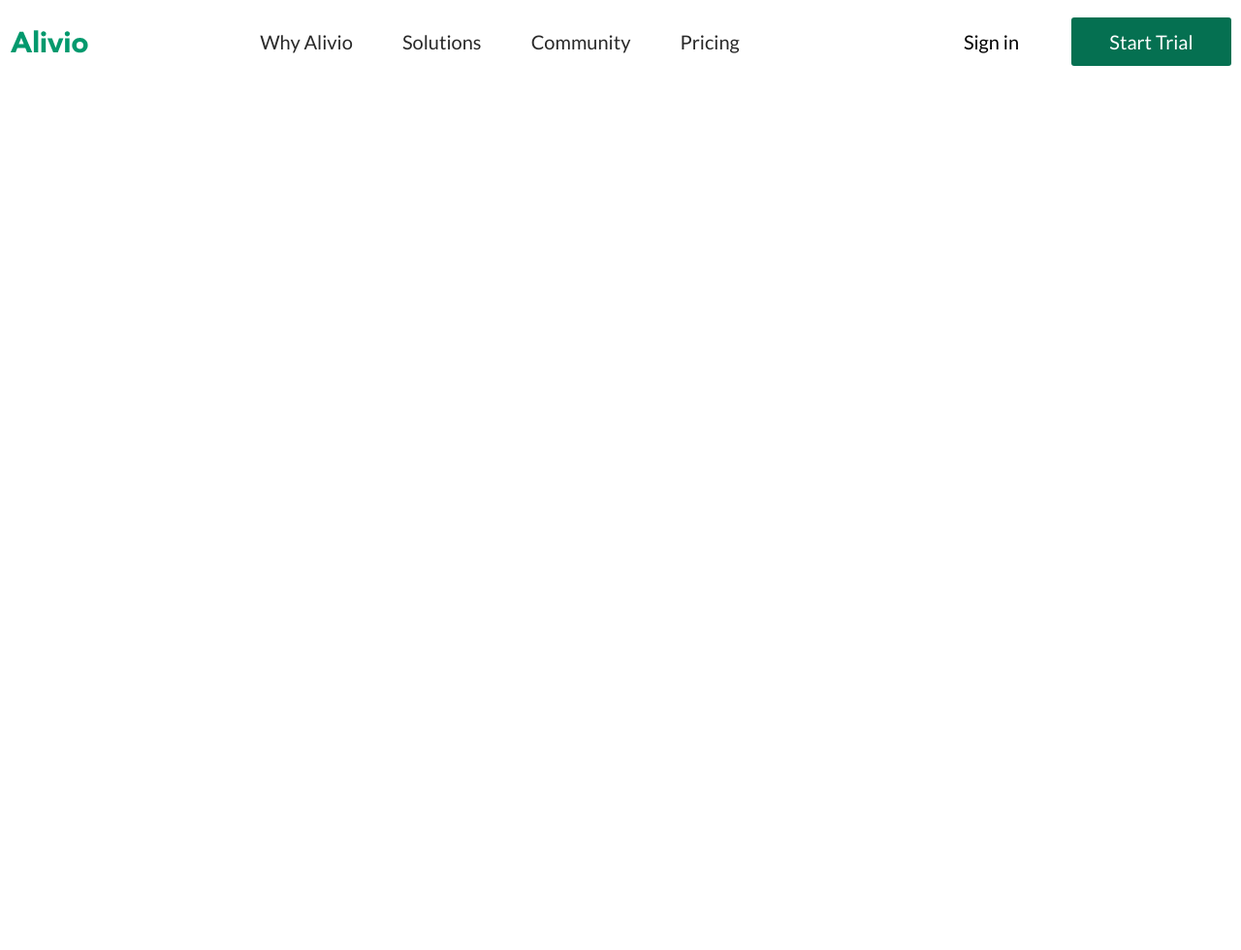
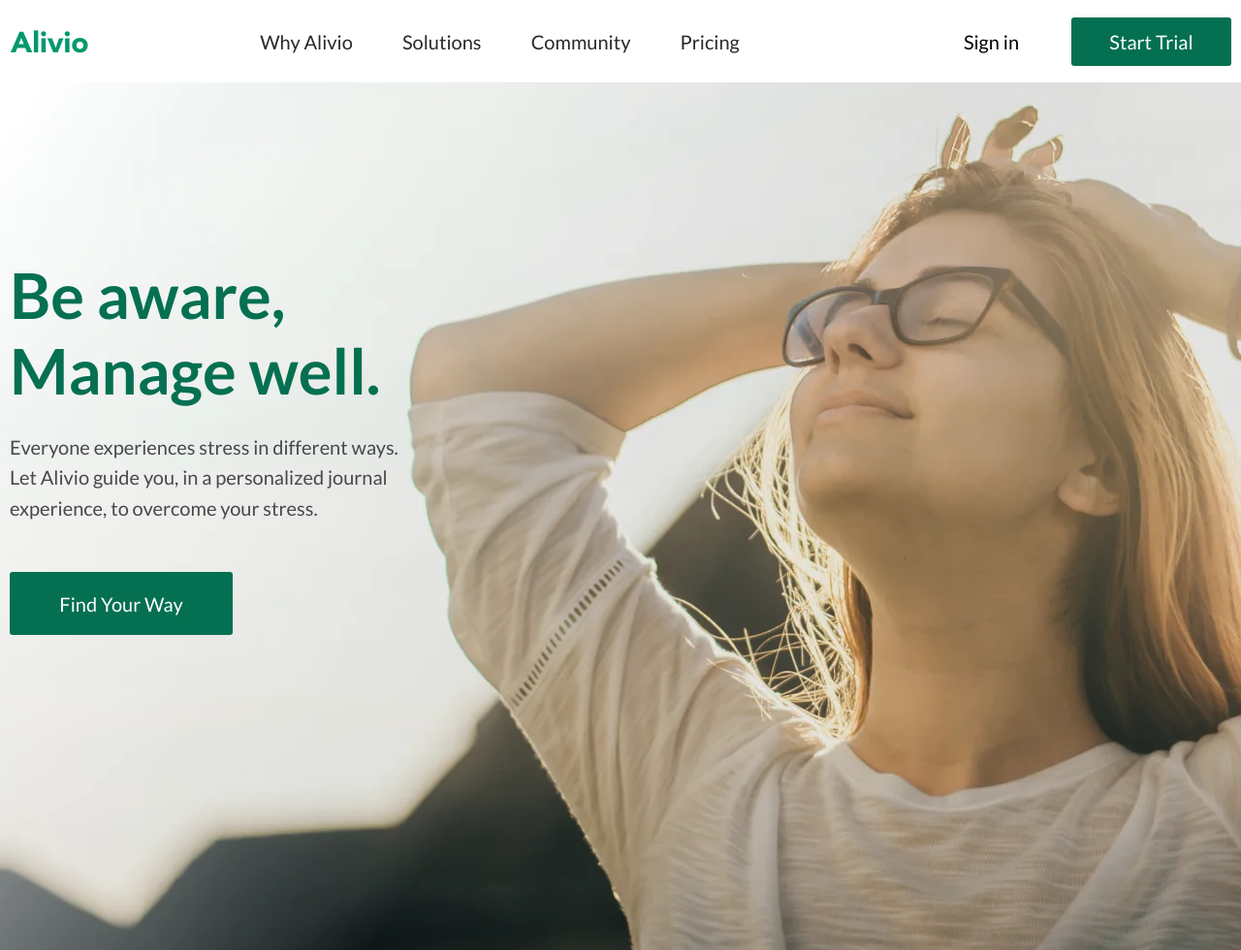
Before and after one commit to PeterMashuk/Alivio_page, a plain HTML site: page index.html in a window 1280 px wide. Shown: the whole page at 97% size. Before the commit the page ends 800 px from the top, so only its background shows below. Drawn offline with Linux system fonts and the light colour scheme.

Commit message:
hero section implementation

```diff
--- a/index.css
+++ b/index.css
@@ -1,3 +1,4 @@
 @import url('styles/variebles.css');
 @import url('styles/basic.css');
 @import url('styles/header.css');
+@import url('styles/hero.css');
--- a/index.html
+++ b/index.html
@@ -34,6 +34,18 @@
       </div>
     </div>
   </header>
+  <main class="main">
+    <section class="hero" aria-label="hero section">
+      <div class="container">
+        <div class="hero__content">
+          <h1 class="hero__title">Be aware, Manage well.</h1>
+          <p class="hero__descr" aria-label="main description">Everyone experiences stress in different ways.
+            Let Alivio guide you, in a personalized journal experience, to overcome your stress.</p>
+          <button class="btn" type="button">Find Your Way</button>
+        </div>
+      </div>
+    </section>
+  </main>
 </body>
 
 </html>
--- a/styles/basic.css
+++ b/styles/basic.css
@@ -16,6 +16,17 @@
 a {
   text-decoration: none;
   color: unset;
+}
+
+h1,
+h2,
+h3,
+h4,
+h5,
+h6,
+p {
+  margin: 0;
+  padding: 0;
 }
 
 .container {
--- a/styles/header.css
+++ b/styles/header.css
@@ -6,8 +6,6 @@
   align-items: center;
 }
 
-.header__nav {}
-
 .header__nav-list {
   display: flex;
   justify-content: center;
@@ -15,8 +13,6 @@
   column-gap: min(70px, 4vw);
 
 }
-
-.header__nav-item {}
 
 .header__nav-link {
   font-weight: 500;
@@ -42,8 +38,6 @@
   flex-wrap: nowrap;
 }
 
-.btn {}
-
 @media (max-width: 992px) {
 
   .header__nav-link {
--- /dev/null
+++ b/styles/hero.css
@@ -0,0 +1,49 @@
+.hero {
+  background: url('../assets/webp/hero-bg.webp') center/cover no-repeat;
+  height: 895px;
+  width: 100%;
+}
+
+.hero__content {
+  padding: 180px 0 0 0;
+  max-width: 420px;
+  display: flex;
+  flex-direction: column;
+  justify-content: start;
+  align-items: start;
+}
+
+.hero__title {
+  font-weight: 700;
+  font-size: 65px;
+  color: var(--co-green);
+}
+
+.hero__descr {
+  color: var(--co-lightblack);
+  font-weight: 400;
+  font-size: 20px;
+  line-height: 157%;
+  margin: 25px 0 50px;
+}
+
+.hero__content .btn {
+  width: 230px;
+  height: 65px;
+}
+
+@media (max-width: 768px) {
+  .hero {
+    height: 700px;
+  }
+
+  .hero__content {
+    padding: 80px 0 0 0;
+  }
+}
+
+@media (max-width:480px) {
+  .hero {
+    background: linear-gradient(180deg, rgba(245, 246, 252, 0.52), rgba(255, 176, 1, 0.45)), url('../assets/webp/hero-bg.webp') 60% 50%/cover no-repeat;
+  }
+}
```
